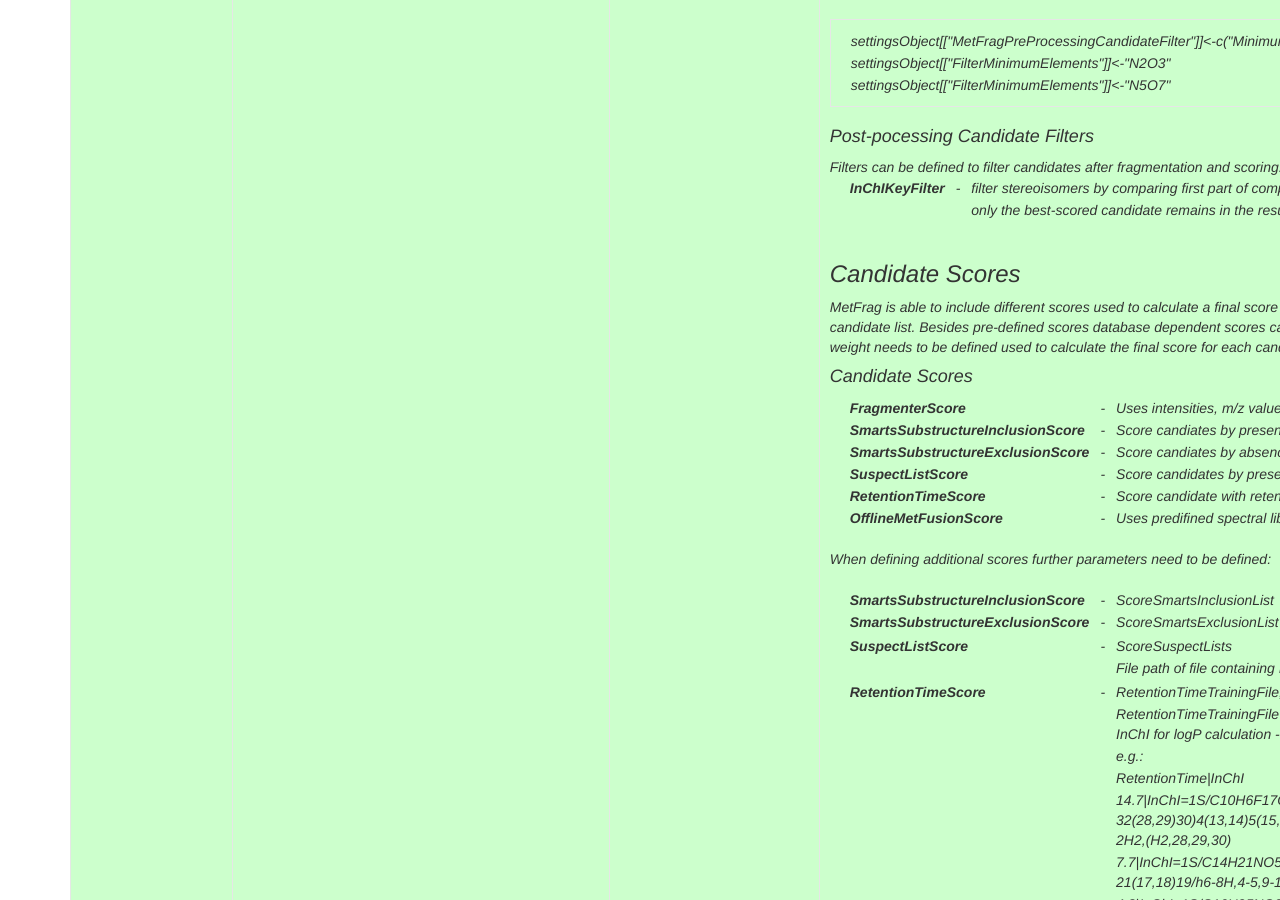
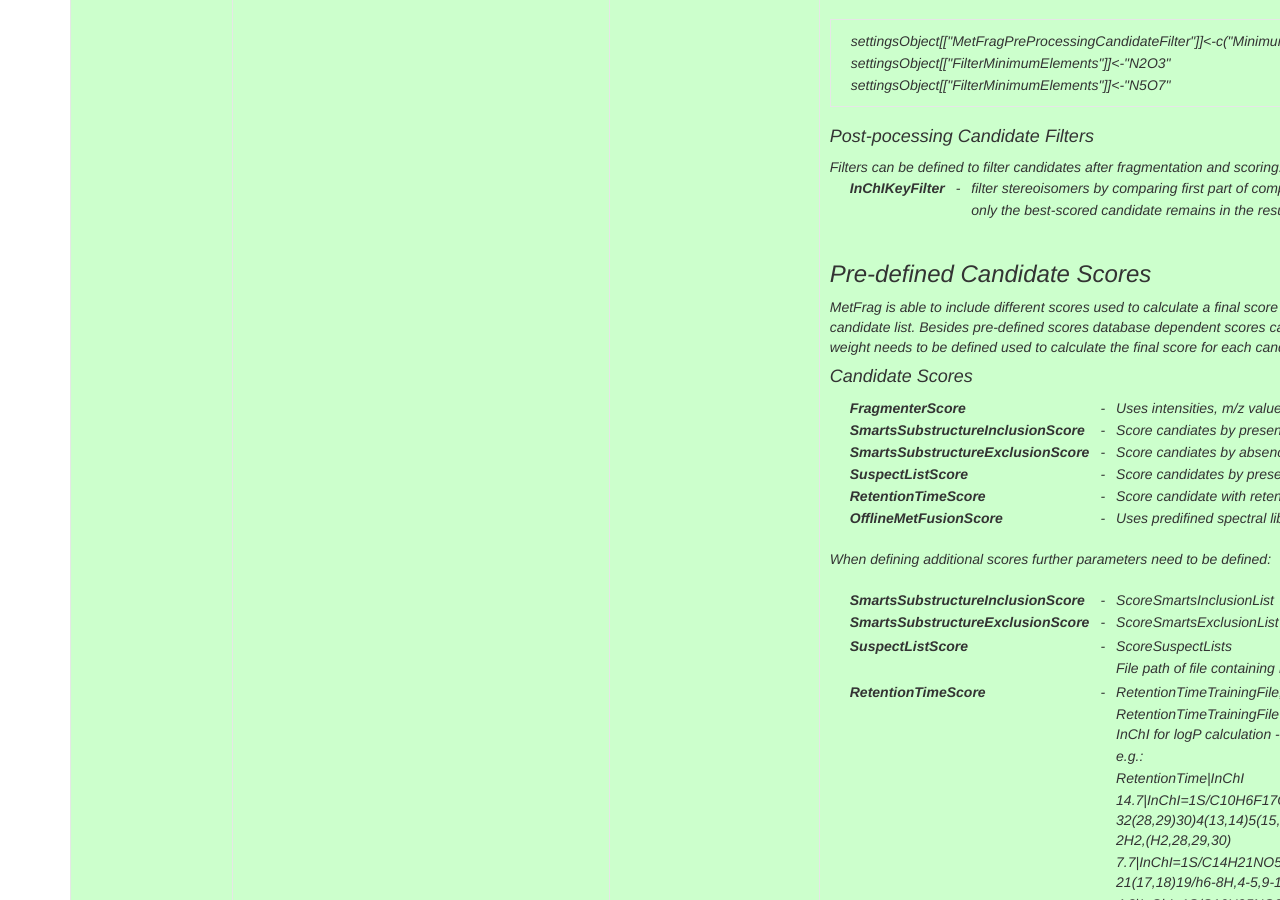
Before and after one commit to ipb-halle/MetFrag, a Jekyll site: the page built from projects/metfragr/index.md, in a window 1280 px wide and 900 px high, scrolled down 3630 px. Built offline with Jekyll 4.4.1, drawn with Linux system fonts in a browser that asks for light colours; nearby versions of some CDN libraries; Markdown is read by kramdown in place of the engine named in the settings.

Commit message:
Update index.md

```diff
--- a/projects/metfragr/index.md
+++ b/projects/metfragr/index.md
@@ -196,7 +196,7 @@
  <tr><td style="font-weight: bold;">InChIKeyFilter</td><td>-</td><td>filter stereoisomers by comparing first part of compounds' InChIKeys</td></tr>
  <tr><td></td><td></td><td>only the best-scored candidate remains in the result list</td></tr>
 </table><br>
-<h3>Candidate Scores</h3>
+<h3>Pre-defined Candidate Scores</h3>
 MetFrag is able to include different scores used to calculate a final score which is used to rank candidates within the candidate list. Besides pre-defined scores database dependent scores can be defined. For each additional defined score a weight needs to be defined used to calculate the final score for each candidate.<br>
 <h4>Candidate Scores</h4>
 <table style="margin-left: 10px;">
@@ -225,7 +225,7 @@
 </table><br>
 <h4>Database Dependent Scores</h4>
 Dependent on the used database different scores. When using local file databases any score defined as candidate property can be used as scoring term.<br>
-Following scoring terms are pre-defined for available databases:<br>
+Following scoring terms are pre-defined for available databases:<br><br>
 <table style="margin-left: 10px;">
  <tr><td style="font-weight: bold;">ExtendedPubChem</td><td>-</td><td>PubChemNumberPatents,PubChemNumberPubMedReferences</td></tr>
  <tr><td style="font-weight: bold;">ChemSpider</td><td>-</td><td>ChemSpiderReferenceCount,ChemSpiderNumberExternalReferences, <tr><td style="font-weight: bold;"></td><td>-</td><td>ChemSpiderRSCCount,ChemSpiderNumberPubMedReferences,ChemSpiderDataSourceCount </td></tr>
```
